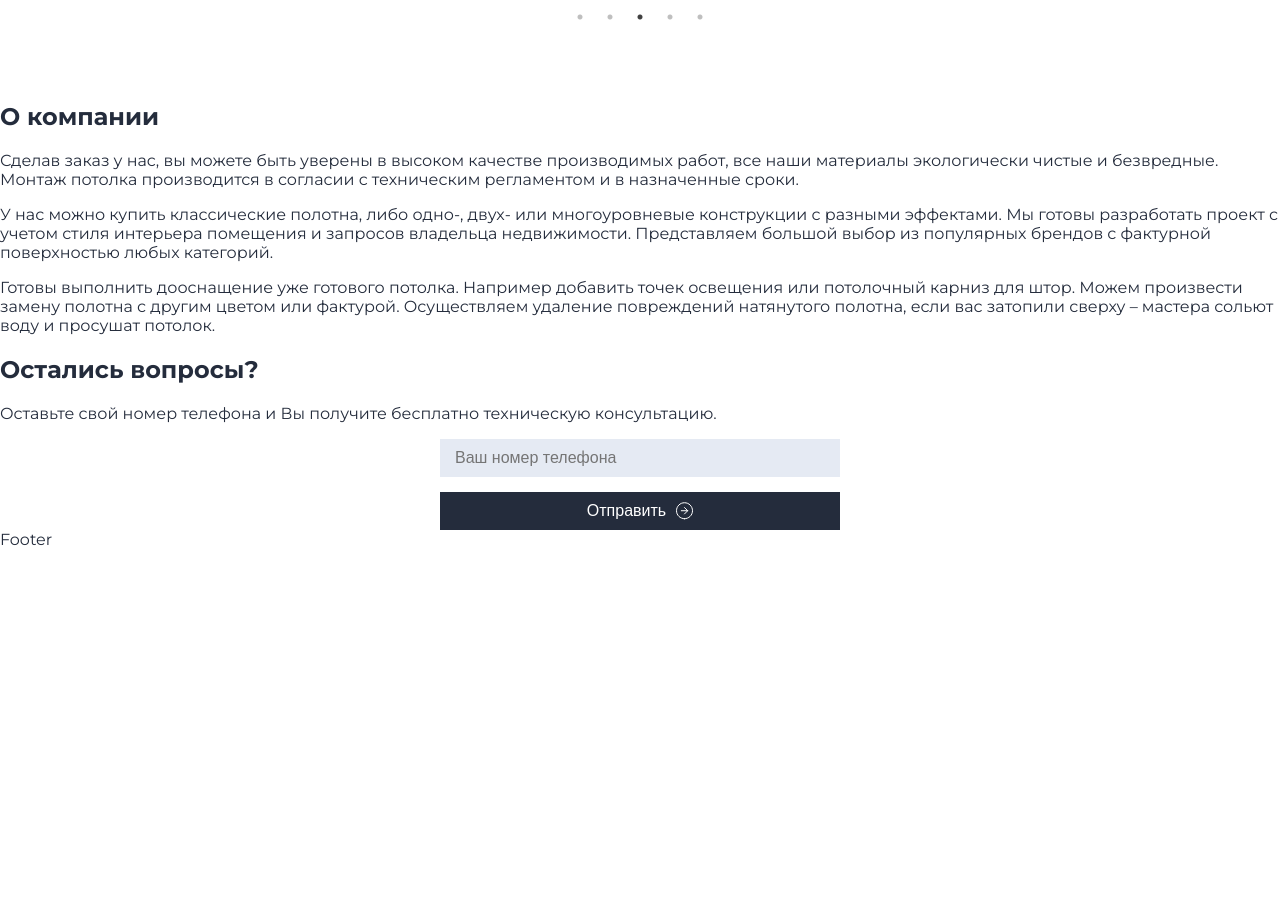
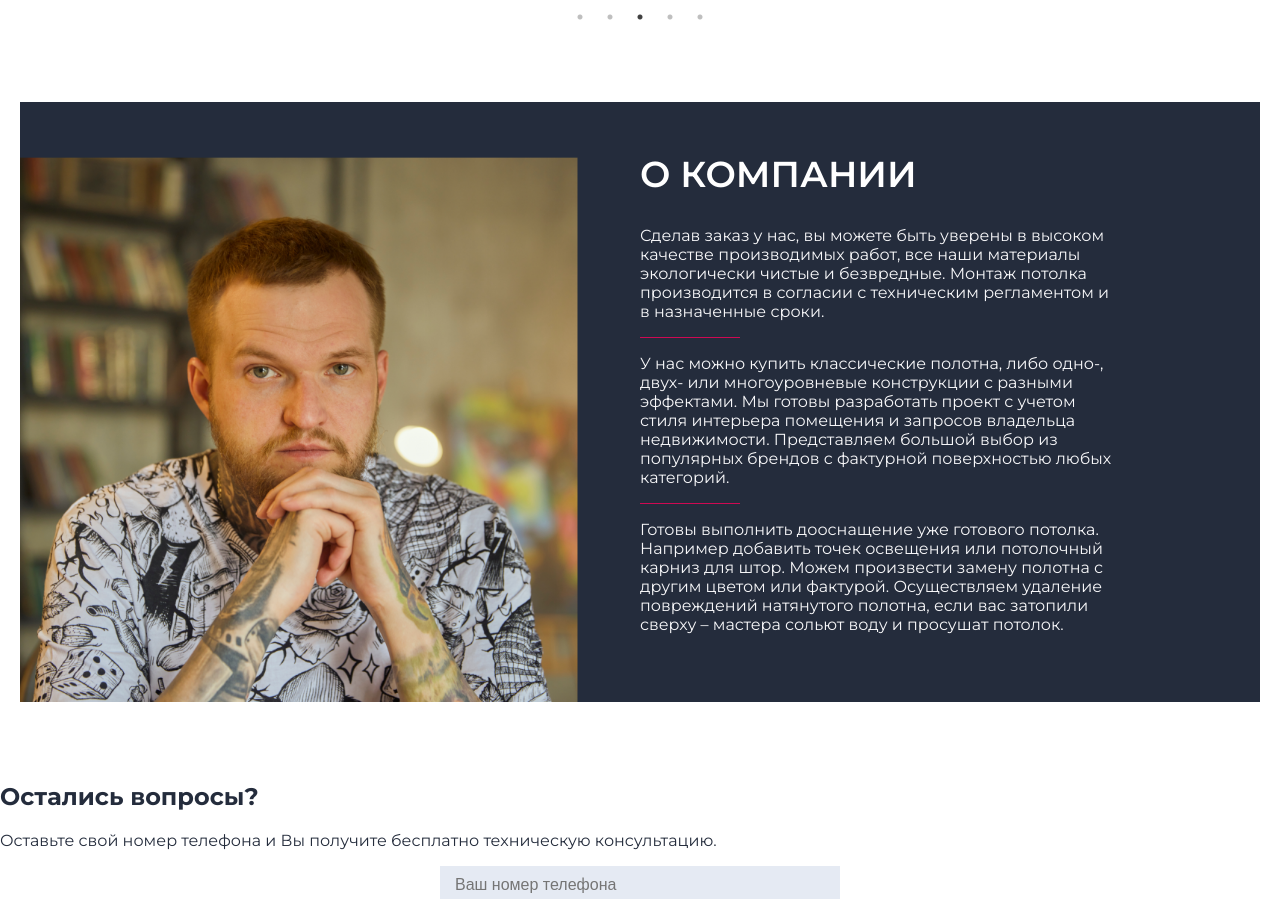
Before and after one commit to DenisJet/lemaxx, a Next.js app: page / in a window 1280 px wide. Shown: the part 3891-4790 px from the top of the page. Before the commit the page ends 4440 px from the top, so only its background shows below. Built offline with nearby package versions, Linux system fonts and the light colour scheme.

Commit message:
add about section

```diff
--- a/src/app/page.tsx
+++ b/src/app/page.tsx
@@ -8,6 +8,7 @@ import Zamer from '@/components/Zamer-1/Zamer-1';
 import Catalog from '@/components/Catalog/Catalog';
 import Advantages from '@/components/Advantages/Advantages';
 import Gallery from '@/components/Gallery/Gallery';
+import About from '@/components/About/About';
 
 export default function Home() {
   const [modalActive, setModalActive] = useState(false);
@@ -30,24 +31,7 @@ export default function Home() {
         <Catalog onClick={() => setModalActive(true)} />
         <Advantages />
         <Gallery />
-        <section id='about'>
-          <h2>О компании</h2>
-          <p>
-            Сделав заказ у нас, вы можете быть уверены в высоком качестве производимых работ, все наши материалы
-            экологически чистые и безвредные. Монтаж потолка производится в согласии с техническим регламентом и в
-            назначенные сроки.
-          </p>
-          <p>
-            У нас можно купить классические полотна, либо одно-, двух- или многоуровневые конструкции с разными
-            эффектами. Мы готовы разработать проект с учетом стиля интерьера помещения и запросов владельца
-            недвижимости. Представляем большой выбор из популярных брендов с фактурной поверхностью любых категорий.
-          </p>
-          <p>
-            Готовы выполнить дооснащение уже готового потолка. Например добавить точек освещения или потолочный карниз
-            для штор. Можем произвести замену полотна с другим цветом или фактурой. Осуществляем удаление повреждений
-            натянутого полотна, если вас затопили сверху – мастера сольют воду и просушат потолок.
-          </p>
-        </section>
+        <About />
         <section>
           <h2>Остались вопросы?</h2>
           <p>Оставьте свой номер телефона и Вы получите бесплатно техническую консультацию.</p>
--- /dev/null
+++ b/src/components/About/About.module.css
@@ -0,0 +1,91 @@
+.about {
+  background-color: var(--black);
+  color: var(--white);
+  margin-bottom: 60px;
+  max-width: var(--max-width);
+  margin-left: auto;
+  margin-right: auto;
+}
+
+.photoContainer {
+  max-width: 450px;
+  max-height: 450px;
+  margin-left: auto;
+  margin-right: auto;
+}
+
+.photo {
+  border-top: 15px solid var(--black);
+  border-right: 15px solid var(--black);
+  object-fit: cover;
+}
+
+.content {
+  padding: 15px;
+  max-width: 500px;
+  margin-left: auto;
+  margin-right: auto;
+}
+
+.devider {
+  width: 100px;
+  height: 1px;
+  background-color: var(--primary);
+}
+
+.content h2 {
+  font-size: 24px;
+  font-weight: 600;
+  text-transform: uppercase;
+}
+
+.content p {
+  font-size: 14px;
+  color: var(--light-gray);
+  max-width: 500px;
+}
+
+@media screen and (width >= 700px) {
+  .about {
+    margin-bottom: 80px;
+  }
+
+  .content h2 {
+    font-size: 36px;
+  }
+
+  .content p {
+    font-size: 16px;
+  }
+}
+
+@media screen and (width >= 1100px) {
+  .about {
+    display: grid;
+    grid-template-columns: 1fr 1fr;
+    max-height: 600px;
+  }
+
+  .photoContainer {
+    max-width: none;
+    max-height: none;
+    margin-left: 0;
+  }
+
+  .photo {
+    border-top: 55px solid var(--black);
+    border-right: 55px solid var(--black);
+    object-fit: cover;
+  }
+
+  .content {
+    padding: 20px;
+    padding-left: 0;
+    margin-left: 0;
+  }
+
+  .photo {
+    height: 600px;
+  }
+
+}
--- /dev/null
+++ b/src/components/About/About.tsx
@@ -0,0 +1,31 @@
+import styles from './About.module.css';
+
+export default function About(): JSX.Element {
+  return (
+    <section id='about' className={styles.about}>
+      <div className={styles.photoContainer}>
+        <img className={styles.photo} src='/image/photo.png' alt='фото' />
+      </div>
+      <div className={styles.content}>
+        <h2>О компании</h2>
+        <p>
+          Сделав заказ у нас, вы можете быть уверены в высоком качестве производимых работ, все наши материалы
+          экологически чистые и безвредные. Монтаж потолка производится в согласии с техническим регламентом и в
+          назначенные сроки.
+        </p>
+        <div className={styles.devider}></div>
+        <p>
+          У нас можно купить классические полотна, либо одно-, двух- или многоуровневые конструкции с разными эффектами.
+          Мы готовы разработать проект с учетом стиля интерьера помещения и запросов владельца недвижимости.
+          Представляем большой выбор из популярных брендов с фактурной поверхностью любых категорий.
+        </p>
+        <div className={styles.devider}></div>
+        <p>
+          Готовы выполнить дооснащение уже готового потолка. Например добавить точек освещения или потолочный карниз для
+          штор. Можем произвести замену полотна с другим цветом или фактурой. Осуществляем удаление повреждений
+          натянутого полотна, если вас затопили сверху – мастера сольют воду и просушат потолок.
+        </p>
+      </div>
+    </section>
+  );
+}
--- a/src/components/Gallery/Gallery.module.css
+++ b/src/components/Gallery/Gallery.module.css
@@ -22,6 +22,7 @@
   margin-left: auto;
   margin-right: auto;
   margin-bottom: 30px;
+  color: var(--gray);
 }
 
 .imageContainer {
```
Also changed, not shown: public/image/photo.png (added).
